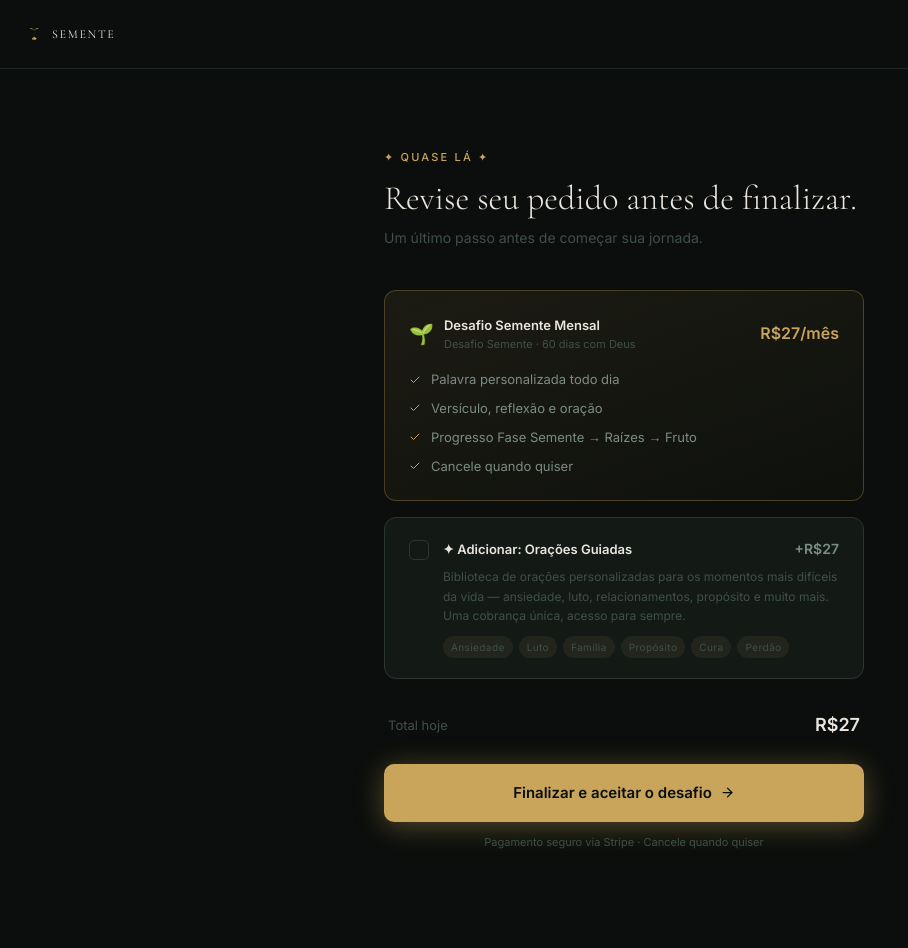
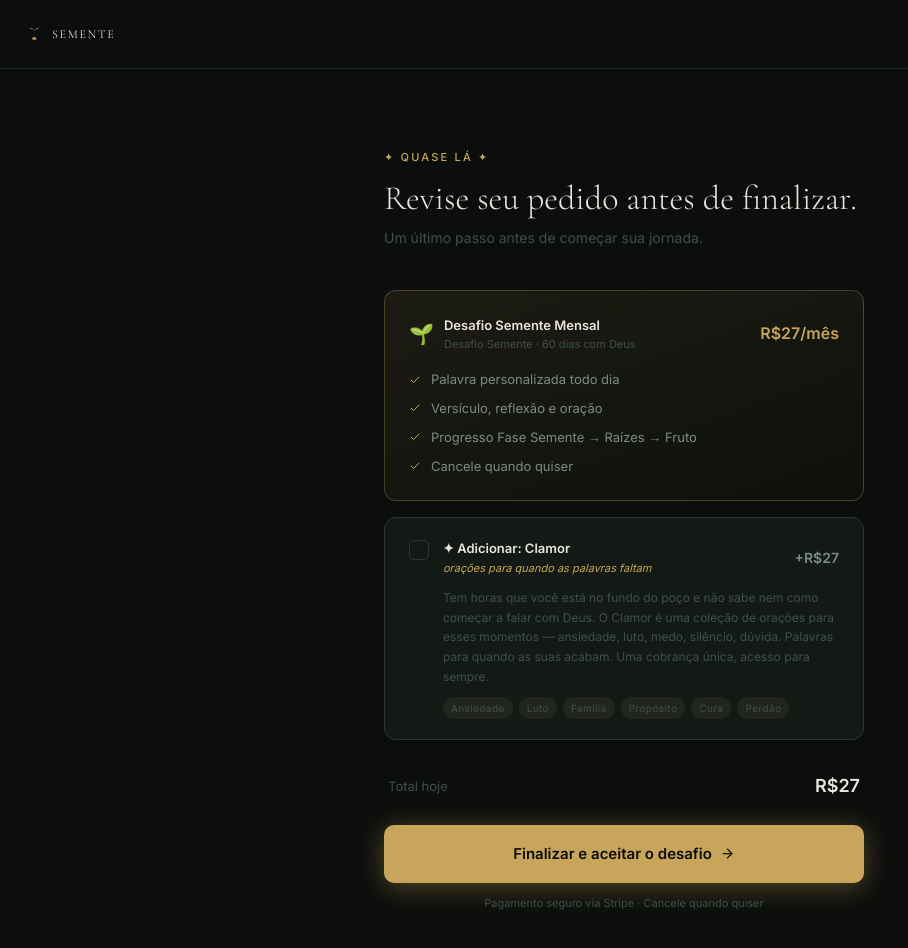
Before and after one commit to Escolartecom/semente.app, a Next.js app: page /checkout in a window 1280 px wide. Shown: the top 948 px of the page, without its empty margins (16-924 px from the left). Built offline with nearby package versions, Linux system fonts and the light colour scheme.

Commit message:
feat: order bump renomeado para Clamor — orações para quando as palavras faltam
Co-Authored-By: Claude Sonnet 4.6 <noreply@anthropic.com>

```diff
--- a/src/app/checkout/page.tsx
+++ b/src/app/checkout/page.tsx
@@ -127,16 +127,21 @@ function CheckoutInner() {
               </div>
 
               <div style={{ flex: 1 }}>
-                <div style={{ display: "flex", alignItems: "center", justifyContent: "space-between", marginBottom: 6 }}>
-                  <p style={{ fontSize: 13, fontWeight: 600, color: "var(--text)" }}>
-                    ✦ Adicionar: Orações Guiadas
-                  </p>
-                  <p style={{ fontSize: 14, fontWeight: 700, color: orderBump ? "var(--gold)" : "var(--text-2)" }}>
+                <div style={{ display: "flex", alignItems: "center", justifyContent: "space-between", marginBottom: 4 }}>
+                  <div>
+                    <p style={{ fontSize: 13, fontWeight: 600, color: "var(--text)" }}>
+                      ✦ Adicionar: Clamor
+                    </p>
+                    <p style={{ fontSize: 11, color: "var(--gold)", fontStyle: "italic", marginTop: 1 }}>
+                      orações para quando as palavras faltam
+                    </p>
+                  </div>
+                  <p style={{ fontSize: 14, fontWeight: 700, color: orderBump ? "var(--gold)" : "var(--text-2)", flexShrink: 0, marginLeft: 12 }}>
                     +R$27
                   </p>
                 </div>
-                <p style={{ fontSize: 12, color: "var(--text-3)", lineHeight: 1.65, marginBottom: 10 }}>
-                  Biblioteca de orações personalizadas para os momentos mais difíceis da vida — ansiedade, luto, relacionamentos, propósito e muito mais. Uma cobrança única, acesso para sempre.
+                <p style={{ fontSize: 12, color: "var(--text-3)", lineHeight: 1.65, marginBottom: 10, marginTop: 10 }}>
+                  Tem horas que você está no fundo do poço e não sabe nem como começar a falar com Deus. O Clamor é uma coleção de orações para esses momentos — ansiedade, luto, medo, silêncio, dúvida. Palavras para quando as suas acabam. Uma cobrança única, acesso para sempre.
                 </p>
                 <div style={{ display: "flex", flexWrap: "wrap", gap: 6 }}>
                   {["Ansiedade", "Luto", "Família", "Propósito", "Cura", "Perdão"].map(tag => (
```
